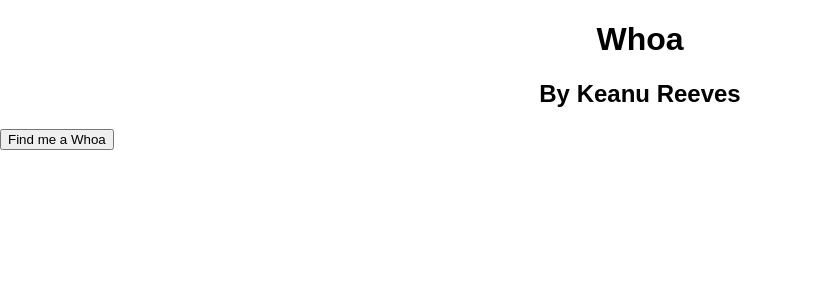
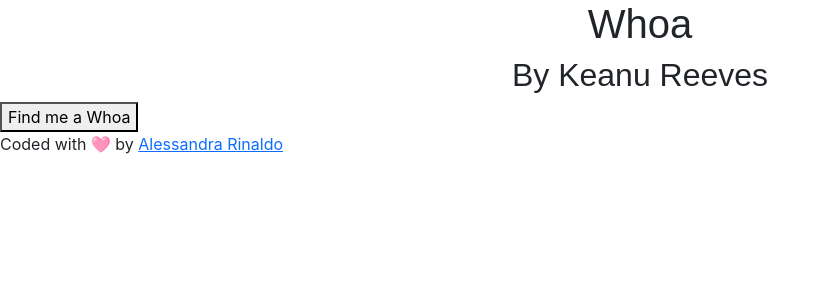
Before and after one commit to Alessandra198/whoa, a React (Create React App) app: page / in a window 1280 px wide. Shown: the top 300 px of the page, without its empty margins (0-830 px from the left). Built offline with nearby package versions, Linux system fonts and the light colour scheme; a web font is replaced by a local one.

Commit message:
Imported bootstrap

```diff
--- a/public/index.html
+++ b/public/index.html
@@ -7,6 +7,12 @@
     <meta
       name="description"
       content="Web site created to know every whoa said by Keanu Reeves in his movies"
+    />
+    <link
+      href="https://cdn.jsdelivr.net/npm/bootstrap@5.3.3/dist/css/bootstrap.min.css"
+      rel="stylesheet"
+      integrity="sha384-QWTKZyjpPEjISv5WaRU9OFeRpok6YctnYmDr5pNlyT2bRjXh0JMhjY6hW+ALEwIH"
+      crossorigin="anonymous"
     />
     <link rel="preconnect" href="https://fonts.googleapis.com" />
     <link rel="preconnect" href="https://fonts.gstatic.com" crossorigin />
--- a/src/App.js
+++ b/src/App.js
@@ -8,6 +8,10 @@
       <h1>Whoa</h1>
       <h2>By Keanu Reeves</h2>
       <Find />
+      <footer>
+        Coded with 🩷 by{" "}
+        <a href="https://www.alessandrarinaldo.com">Alessandra Rinaldo</a>
+      </footer>
     </div>
   );
 }
```
